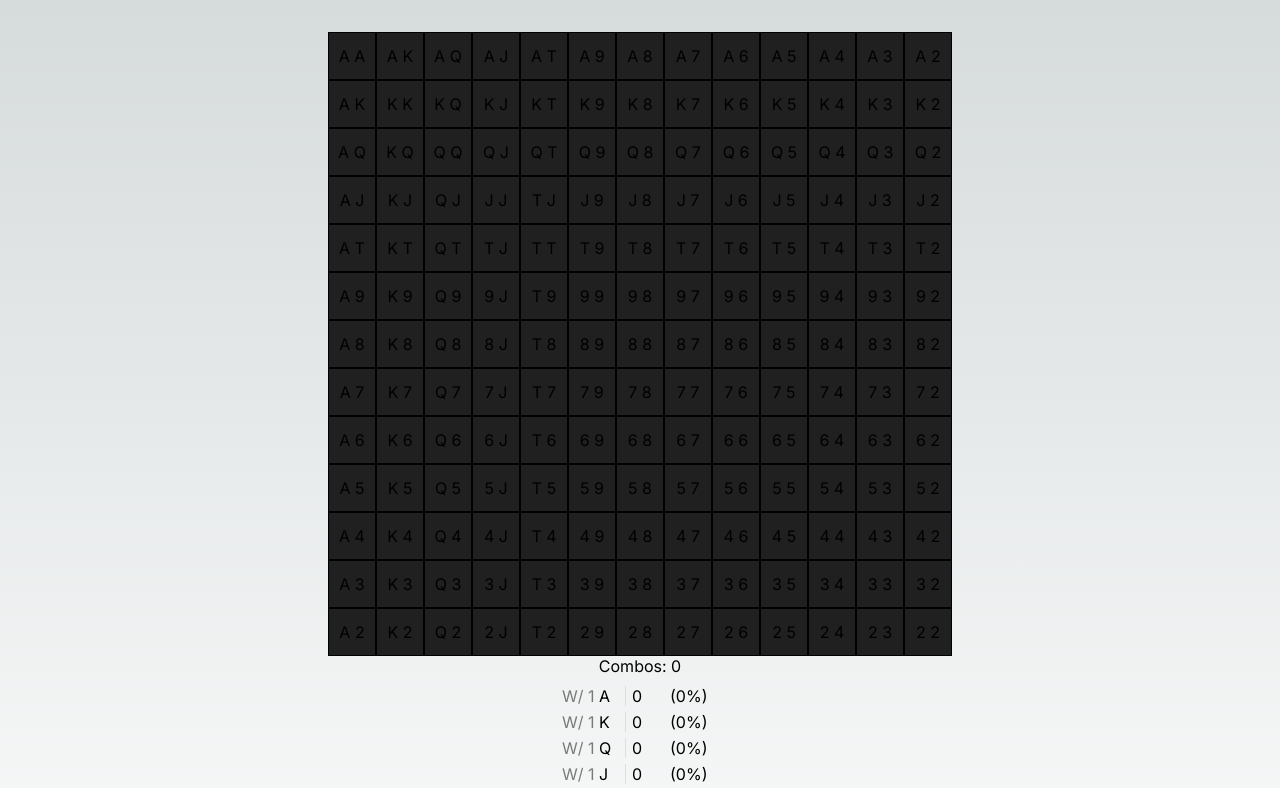
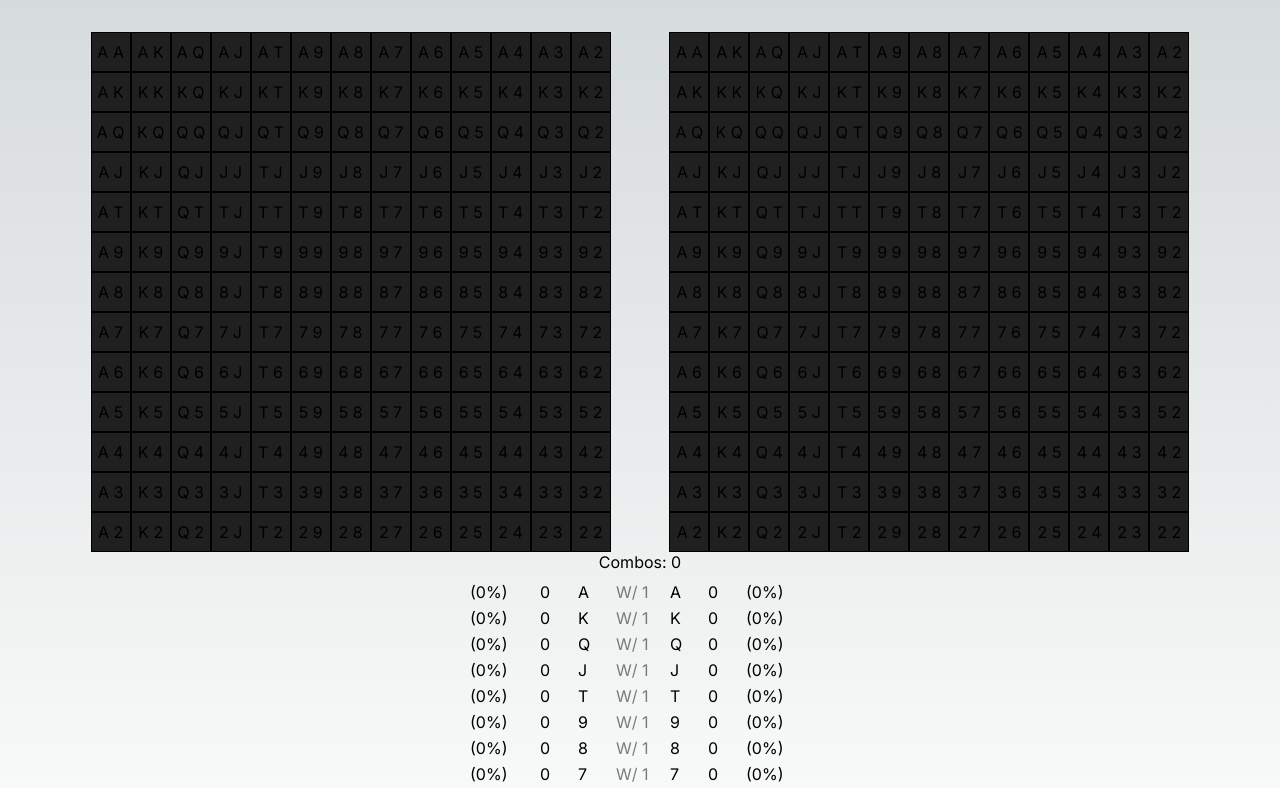
Before and after one commit to anchpop/hardly-know-her, a Next.js app: page / in a window 1280 px wide. Shown: the top 788 px of the page. Built offline with nearby package versions, Linux system fonts and the light colour scheme.

Commit message:
two boards

```diff
--- a/src/app/page.module.css
+++ b/src/app/page.module.css
@@ -17,8 +17,9 @@
   justify-content: center;
   align-items: center;
   border: 1px solid black;
-  min-height: 3rem;
-  min-width: 3rem;
+  min-height: 2.5rem;
+  min-width: 2.5rem;
+  font-size: 16px;
   cursor: pointer;
   transition: background-color 0.1s;
 }
--- a/src/app/page.tsx
+++ b/src/app/page.tsx
@@ -11,10 +11,11 @@ export default function Home() {
   const ranks: CardRank[] = ['A', 'K', 'Q', 'J', 'T', '9', '8', '7', '6', '5', '4', '3', '2'];
 
   // State to track the toggled items
-  const [toggledItems, setToggledItems] = useState<Set<String>>(new Set());
+  const [toggledItems1, setToggledItems1] = useState<Set<String>>(new Set());
+  const [toggledItems2, setToggledItems2] = useState<Set<String>>(new Set());
 
   // Function to generate grid items
-  const generateGridItems = () => {
+  const generateGridItems = (toggledItems: Set<String>, setToggledItems: React.Dispatch<React.SetStateAction<Set<String>>>) => {
     let gridItems = [];
     for (let i = 0; i < ranks.length; i++) {
       for (let j = 0; j < ranks.length; j++) {
@@ -26,7 +27,7 @@ export default function Home() {
           <div
             key={itemKey}
             className={`${styles.gridItem} ${toggledItems.has(itemKey) ? styles.toggled : ''}`}
-            onClick={() => toggleItem(itemKey)}
+            onClick={() => toggleItem(itemKey, toggledItems, setToggledItems)}
           >
             {itemDisplay}
           </div>
@@ -37,7 +38,7 @@ export default function Home() {
   };
 
   // Function to handle item toggle
-  const toggleItem = (itemKey: string) => {
+  const toggleItem = (itemKey: string, toggledItems: Set<String>, setToggledItems: React.Dispatch<React.SetStateAction<Set<String>>>) => {
     const newToggledItems = new Set(toggledItems);
     if (toggledItems.has(itemKey)) {
       // make a new set identical to toggledItems but without the item
@@ -49,10 +50,10 @@ export default function Home() {
     setToggledItems(newToggledItems);
   };
 
-  const calculateCombinations: () => {
+  const calculateCombinations: (toggledItems: Set<String>) => {
     combinations: number;
     combinationsByRank: Record<CardRank, number>;
-  } = () => {
+  } = (toggledItems: Set<String>) => {
     let totals = {
       combinations: 0,
       combinationsByRank: {} as Record<CardRank, number>
@@ -83,29 +84,43 @@ export default function Home() {
     return totals;
   };
 
-  const { combinations, combinationsByRank } = calculateCombinations();
+  const comboInfo1 = calculateCombinations(toggledItems1);
+  const comboInfo2 = calculateCombinations(toggledItems2);
 
   return (
     <main className={styles.main}>
-      <div className={styles.grid}>
-        {generateGridItems()}
+      <div style={{ display: "flex", flexDirection: "row", justifyContent: "space-evenly", width: "100%" }}>
+        <div className={styles.grid}>
+          {generateGridItems(toggledItems1, setToggledItems1)}
+        </div>
+        <div className={styles.grid}>
+          {generateGridItems(toggledItems2, setToggledItems2)}
+        </div>
       </div>
       <div>
-        <div>Combos: {combinations}</div>
+        <div>Combos: {comboInfo1.combinations}</div>
       </div>
       <div style={{
-        display: "grid", gridTemplateColumns: "4rem 2rem 3rem", gridGap: "6px", marginTop: "10px",
+        display: "grid", gridTemplateColumns: "4rem 2rem 2rem 3rem 2rem 2rem 4rem", gridGap: "6px", marginTop: "10px",
       }}>
         {ranks.map(rank => (
           <React.Fragment key={rank}>
-            <div style={{
-              borderRight: "1px solid #DEDEDE",
-            }}><span style={{ opacity: 0.5 }}>W/ 1</span> {rank} </div>
             <div>
-              {combinationsByRank[rank]}
+              ({comboInfo1.combinations !== 0 ? Math.round((comboInfo1.combinationsByRank[rank] / comboInfo1.combinations) * 1000) / 10 : 0}%)
             </div>
             <div>
-              ({combinations !== 0 ? Math.round((combinationsByRank[rank] / combinations) * 1000) / 10 : 0}%)
+              {comboInfo1.combinationsByRank[rank]}
+            </div>
+            <div> {rank} </div>
+            <div>
+              <span style={{ opacity: 0.5 }}>W/ 1</span>
+            </div>
+            <div> {rank} </div>
+            <div>
+              {comboInfo2.combinationsByRank[rank]}
+            </div>
+            <div>
+              ({comboInfo2.combinations !== 0 ? Math.round((comboInfo2.combinationsByRank[rank] / comboInfo2.combinations) * 1000) / 10 : 0}%)
             </div>
           </React.Fragment>
         ))}
```
